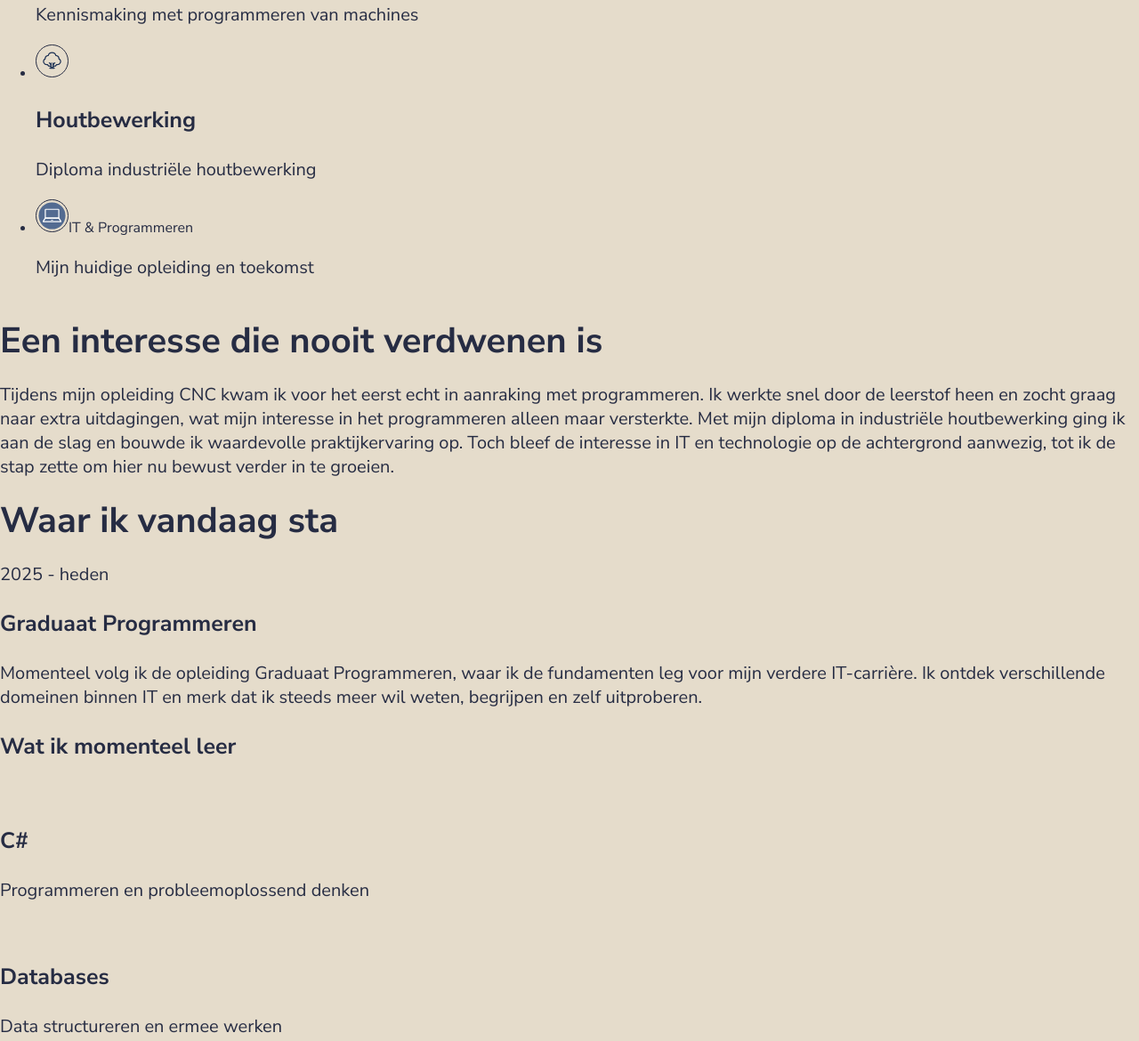
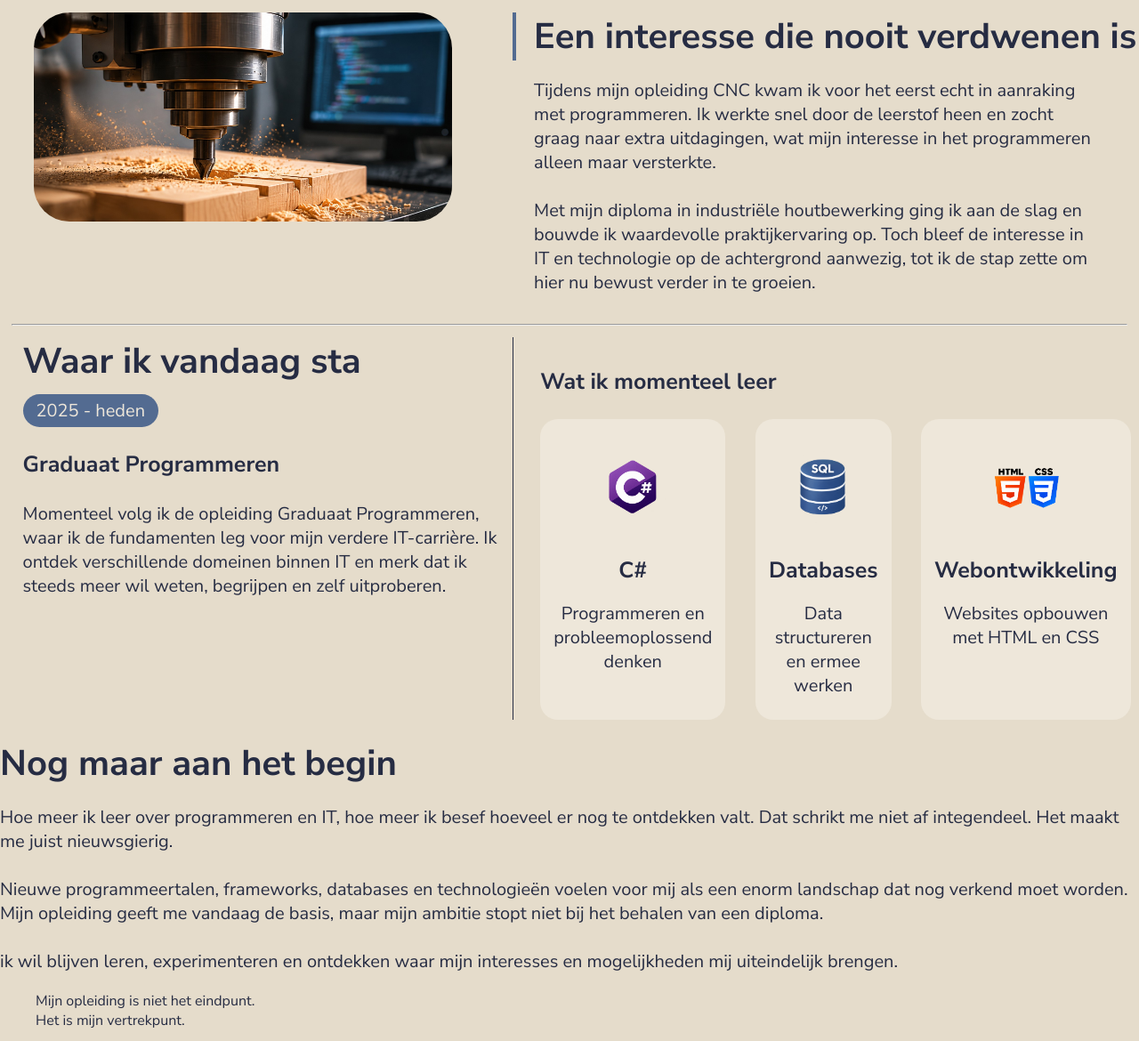
Before and after one commit to BrentV93/project1, a plain HTML site: page opleiding.html in a window 1280 px wide. Shown: the part 1054-2224 px from the top of the page at 89% size. Drawn offline with Linux system fonts and the light colour scheme.

Commit message:
efkes uploaden

```diff
--- a/css/index.css
+++ b/css/index.css
@@ -11,6 +11,14 @@ body {
     background-color: var(--beige);
     font-family: "Nunito Sans", sans-serif;
     color: var(--donkerblauw);
+
+    min-height: 100vh;
+    display: flex;
+    flex-direction: column;
+}
+
+main{
+    flex: 1;
 }
 
 h1 {
@@ -36,6 +44,15 @@ a {
 }
 
 /* ------------------------------- Header ------------------------------- */
+@media (max-width: 700px) {
+    .header-website {
+        flex-direction: column;
+    }
+
+    .navigatiebalk ul {
+        flex-direction: column;
+    }
+}
 .header-website {
     display: flex;
     justify-content: space-between;
@@ -62,10 +79,12 @@ a {
     margin: 0;
     padding: 0;
     list-style: none;
+
+    display: flex;
+    gap: 10px;
 }
 
 .navigatiebalk li {
-    float: left;
     position: relative;
 }
 
@@ -112,7 +131,9 @@ a {
 /* ------------------------------- index pagina ------------------------------- */
 /* ------------------------------- intro tekst ------------------------------- */
 .intro {
-    margin-left: 200px;
+    width: 90%;
+    max-width: 1800px;
+    margin: 0 auto;
 }
 
 .intro p {
@@ -129,17 +150,20 @@ a {
 
 /* ------------------------------- Kader met foto en tekst ------------------------------- */
 .kennismaking-blok {
+    width: 90%;
+    max-width: 1800px;
+    margin: 0 auto;
+    height: auto;
+
+    display: flex;
+    border-radius: 20px;
+    overflow: hidden;
     background-color: var(--warm-wit);
-    width: 90%;
-    max-width: 90%;
-    margin: 0 auto;
-    border-radius: 20px;
-    display: flex;
-    overflow: hidden;
 }
 
 .kennismaking-foto {
-    margin: 6em;
+    flex: 1;
+    padding: 5% 4% 4% 4%;
 }
 
 .kennismaking-knop {
@@ -159,7 +183,7 @@ a {
 }
 
 .kennismaking-tekst {
-    margin: 0;
+    flex: 1;
     padding: 20px;
     background-color: var(--wit);
     color: var(--donkerblauw);
@@ -172,6 +196,7 @@ a {
 .kennismaking-foto img {
     display: block;
     width: 100%;
+    height: auto;
     border-radius: 10px;
 }
 
@@ -393,6 +418,8 @@ a {
 }
 
 .intro-tekst {
+    display: flex;
+    flex-direction: column;
     width: 40%;
 }
 
@@ -422,15 +449,167 @@ width: 60%;
 }
 
 .intro-afbeelding img {
-height: 600px;
-float: right;
+width: 100%;
+height: 100%;
+object-fit: cover;
 }
 
 /* ------------------------------- Parcours  ------------------------------- */
 
 .parcours-icoon {
-    width: 35px;
+    width: 60px;
     border: 1px solid;
-    border-radius: 100%;
-    /* padding: 0 30px 4px 20px; */
+    border-radius: 50%;
 }
+
+.parcours {
+    height: 15%;
+}
+
+.parcours ul {
+    margin: 0;
+    padding: 3%;
+    list-style: none;
+
+    display: flex;
+    justify-content: space-between;
+}
+
+.parcours li {
+    position: relative;
+    padding: 20px;
+
+    display: flex;
+    flex-direction: column;
+    align-items: center;
+    flex: 1;
+}
+
+.parcours h3 {
+    margin: 2% 0 0 0;
+    display: inline-block;
+    background-color: var(--lichtblauw);
+    color: var(--warm-wit);
+    padding: 5px 15px;
+    border-radius: 20px;
+}
+
+.parcours p {
+
+}
+
+/* ------------------------------- Interesse  ------------------------------- */
+
+.interesse-blok {
+    display: flex;
+    justify-content: space-between;
+    column-gap: 30px;
+
+}
+
+.interesse-foto {
+    flex: 4;
+    margin: 0 3% 0 3%;
+}
+
+.interesse-foto img {
+    width: 100%;
+    height: auto;
+    border-radius: 40px;
+}
+
+.interesse-tekst {
+    flex: 6;
+}
+
+.interesse-tekst h2 {
+    border-left: solid 4px;
+    border-color: var(--lichtblauw);
+    padding-left: 20px;
+}
+
+.interesse-tekst p {
+    padding-left: 24px;
+    max-width: 90%;
+}
+
+#interesse-hr {
+    margin: 1%;
+}
+
+/* ------------------------------- Status Blok  ------------------------------- */
+
+.status-blok {
+    display: flex;
+    justify-content: space-between;
+    column-gap: 30px;
+}
+
+.status-tekst {
+    flex: 45;
+    padding-left: 2%;
+
+    border-right: solid 1px;
+}
+
+#status-datum {
+    margin-top: 10px;
+    margin-bottom: 0;
+    display: inline-block;
+    background-color: var(--lichtblauw);
+    color: var(--warm-wit);
+    padding: 5px 15px;
+    border-radius: 20px;
+}
+
+.status-leren {
+    flex: 55;
+}
+
+.status-titel {
+    margin-top: 5%;
+}
+
+.status-vakken {
+    display: flex;
+    gap: 20px;
+}
+
+.status-vakken p {
+    margin: 0;
+}
+
+.status-vakken h3 {
+    height: 50px;
+    margin: 20px 0 10px 0;
+
+    display: flex;
+    align-items: center;
+    justify-content: center;
+}
+
+.status-vakken > div {
+    flex: 1;
+    padding: 25px 15px;
+    text-align: center;
+    background-color: var(--warm-wit);
+    border-radius: 20px;
+    margin-right: 2%;
+
+    display: flex;
+    flex-direction: column;
+    align-items: center;
+}
+
+.status-icoon {
+    height: 100px;
+    display: flex;
+    align-items: center;
+    justify-content: center;
+}
+
+.status-icoon img {
+    height: 100px;
+    width: 100px;
+    object-fit: contain;
+}
--- a/opleiding.html
+++ b/opleiding.html
@@ -81,7 +81,7 @@
 
         <section>
             <!---------------------------- Opleidingsparcours Blok ---------------------------->
-            <div>
+            <div class="parcours">
                 <h2>Mijn parcours in een notendop</h2>
 
                 <ul>
@@ -114,7 +114,7 @@
 
                     <li>
                         <div>
-                            <img class="parcours-icoon" src="/img/laptop.svg" alt="Icoon voor IT" title="laptop>
+                            <img class="parcours-icoon" src="/img/laptop.svg" alt="Icoon voor IT" title="laptop">
                         </div>
 
                         <h3>IT &amp; Programmeren</h3>
@@ -123,27 +123,29 @@
                 </ul>
             </div>
             <!---------------------------- Interesse Blok ---------------------------->
-            <div>
-                <div>
-                    <img src="" alt="">
+            <div class="interesse-blok">
+                <div class="interesse-foto">
+                    <img src="/img/cnc-machine.jpg" alt="Een foto van een cnc-machine" title="cnc-machine">
                 </div>
-                <div>
+                <div class="interesse-tekst">
                     <h2>Een interesse die nooit verdwenen is</h2>
                     <p>
                         Tijdens mijn opleiding CNC kwam ik voor het eerst echt in aanraking met programmeren.
                         Ik werkte snel door de leerstof heen en zocht graag naar extra uitdagingen,
-                        wat mijn interesse in het programmeren alleen maar versterkte.
+                        wat mijn interesse in het programmeren alleen maar versterkte.<br>
+                        <br>
                         Met mijn diploma in industriële houtbewerking ging ik aan de slag en bouwde ik
                         waardevolle praktijkervaring op. Toch bleef de interesse in IT en technologie
                         op de achtergrond aanwezig, tot ik de stap zette om hier nu bewust verder in te groeien.
                     </p>
                 </div>
             </div>
+            <hr id="interesse-hr">
             <!---------------------------- Status Blok ---------------------------->
-            <div>
-                <div>
+            <div class="status-blok">
+                <div class="status-tekst">
                     <h2>Waar ik vandaag sta</h2>
-                    <p>2025 - heden</p>
+                    <p id="status-datum">2025 - heden</p>
                     <h3>Graduaat Programmeren</h3>
                     <p>
                         Momenteel volg ik de opleiding Graduaat Programmeren,
@@ -151,22 +153,30 @@
                         Ik ontdek verschillende domeinen binnen IT en merk dat ik steeds meer wil weten, begrijpen en zelf uitproberen.
                     </p>
                 </div>
+                <div class="status-leren">
+                    <h3 class="status-titel">Wat ik momenteel leer</h3>
+                    <div class="status-vakken">
                         <div>
-                    <h3>Wat ik momenteel leer</h3>
-                    <div>
-                        <img src="" alt="">
+                            <div class="status-icoon">
+                                <img src="/img/c-sharp.png" alt="een C-sharp icoon" title="C-sharp">
+                            </div>
                             <h3>C#</h3>
                             <p>Programmeren en probleemoplossend denken</p>
                         </div>
                         <div>
-                        <img src="" alt="">
+                            <div class="status-icoon">
+                                <img src="/img/sql.png" alt="een sql icoon" title="sql icoon">
+                            </div>
                             <h3>Databases</h3>
                             <p>Data structureren en ermee werken</p>
                         </div>
                         <div>
-                        <img src="" alt="">
+                            <div class="status-icoon">
+                                <img src="/img/html-css.png" alt="een html en css icoon" title="html en css">
+                            </div>
                             <h3>Webontwikkeling</h3>
                             <p>Websites opbouwen met HTML en CSS</p>
+                        </div>
                     </div>
                 </div>
             </div>
```
Also changed, not shown: contact.html (+4 -0 lines), img/c-sharp.png (added), img/cnc-machine.jpg (added), img/html-css.png (added), img/sql.png (added). Lines whose indentation alone changed are shown as unchanged.
